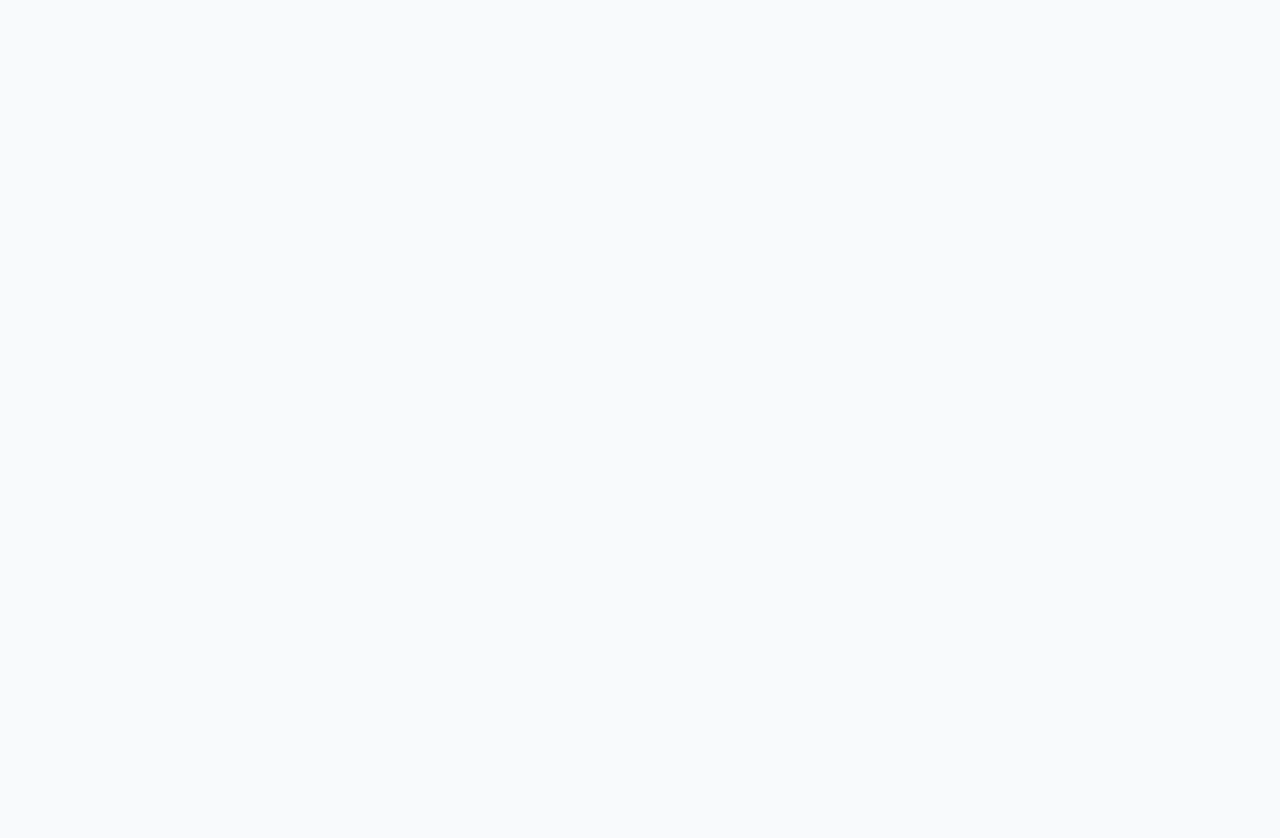
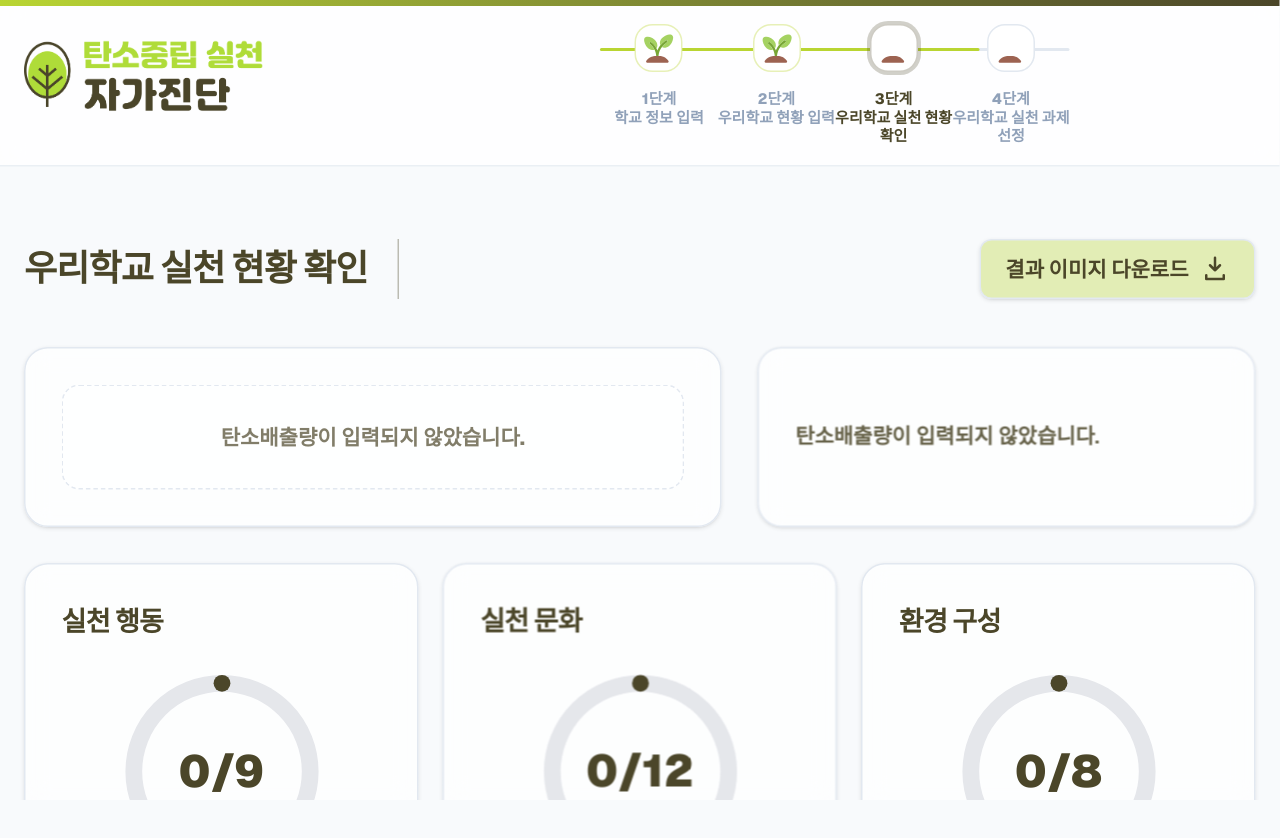
Before and after one commit to hi-math/green2, a Next.js app: page /3 in a window 1280 px wide. Before the commit this address had no page. Shown: the top 838 px of the page. Built offline with nearby package versions, Linux system fonts and the light colour scheme.

Commit message:
01160831

```diff
--- a/src/app/(main)/3/page.tsx
+++ b/src/app/(main)/3/page.tsx
@@ -1,3 +1,5 @@
+"use client";
+
 import { PageHeader } from "../../../components/PageHeader";
 import { Step3Overview } from "../../../components/Step3Overview";
 
--- a/src/components/Step3Overview.tsx
+++ b/src/components/Step3Overview.tsx
@@ -201,10 +201,11 @@ function SemiShareGauge({
       {/* 4개 영역 그리드 레이아웃 */}
       <div className="grid grid-cols-[28%_47%_25%] gap-2" style={{ height: `${cardHeight}px` }}>
         {/* 2영역: 총 탄소배출량 */}
-        <div className="h-full flex flex-col justify-center">
-          <div className="text-[10px] font-semibold text-[color:rgba(75,70,41,0.7)] text-left">
+        <div className="h-full flex flex-col pt-2">
+          <div className="text-base font-semibold text-[var(--brand-b)] text-left mb-3">
             총 탄소배출량
           </div>
+          <div className="flex-1 flex flex-col items-center justify-center">
             <div
               className="font-black text-[var(--brand-b)] text-center"
               style={{ fontSize: `${totalFontPx}px`, lineHeight: 1 }}
@@ -213,6 +214,7 @@ function SemiShareGauge({
             </div>
             <div className="text-[9px] font-semibold text-[color:rgba(75,70,41,0.6)] text-center">
               kgCO2eq
+            </div>
           </div>
         </div>
 
@@ -313,6 +315,7 @@ type Step1Snapshot = {
 };
 
 const STEP1_STORAGE_KEY = "carbonapp.step1";
+const STEP2_STORAGE_KEY = "carbonapp.step2";
 
 function loadStep1FromSession(): Step1Snapshot | null {
   try {
@@ -321,6 +324,16 @@ function loadStep1FromSession(): Step1Snapshot | null {
     return (JSON.parse(raw) as Step1Snapshot) ?? null;
   } catch {
     return null;
+  }
+}
+
+function loadStep2FromSession(): Record<string, boolean> {
+  try {
+    const raw = sessionStorage.getItem(STEP2_STORAGE_KEY);
+    if (!raw) return {};
+    return (JSON.parse(raw) as Record<string, boolean>) ?? {};
+  } catch {
+    return {};
   }
 }
 
@@ -371,6 +384,160 @@ function RecCard({
   );
 }
 
+// Step2의 모든 항목 정의 (Step2Cards.tsx와 동일)
+const STEP2_ALL_ITEMS = [
+  {
+    id: "daily-01",
+    label: "학교 탄소중립 실천 과제 선정 및 실천",
+    category: "실천 행동의 일상화",
+  },
+  { id: "daily-02", label: "학교 탄소 배출 데이터 정기적 공유", category: "실천 행동의 일상화" },
+  { id: "daily-03", label: "피크전력 시간대 확인 및 감축 관리", category: "실천 행동의 일상화" },
+  { id: "daily-04", label: "학교 차원 대기전력 차단 관리", category: "실천 행동의 일상화" },
+  { id: "daily-05", label: "디벗 충전 및 관리 기준 수립", category: "실천 행동의 일상화" },
+  { id: "daily-06", label: "공간별·시설별 조명 및 냉난방 규칙 마련", category: "실천 행동의 일상화" },
+  { id: "daily-07", label: "학교 차원 일회용품 사용 자제 약속", category: "실천 행동의 일상화" },
+  { id: "daily-08", label: "학교 차원 종이 인쇄물 사용 자제 약속", category: "실천 행동의 일상화" },
+  { id: "daily-09", label: "재활용을 위한 분리배출 규칙 준수", category: "실천 행동의 일상화" },
+  {
+    id: "culture-01",
+    label: "탄소중립 학생 교육 프로그램 · 프로젝트 운영",
+    category: "실천 문화 확산",
+  },
+  { id: "culture-02", label: "학생 기후행동 동아리 운영", category: "실천 문화 확산" },
+  { id: "culture-03", label: "교직원 탄소중립 연수 운영", category: "실천 문화 확산" },
+  { id: "culture-04", label: "교직원 학습공동체 운영", category: "실천 문화 확산" },
+  {
+    id: "culture-05",
+    label: "학부모 및 지역 연계 프로그램 · 프로젝트 운영",
+    category: "실천 문화 확산",
+  },
+  {
+    id: "culture-06",
+    label: "학교 차원 탄소저감 생활규칙 마련",
+    category: "실천 문화 확산",
+  },
+  { id: "culture-07", label: "학생 주도 나눔 장터 운영", category: "실천 문화 확산" },
+  { id: "culture-08", label: "교복 물려주기 상시 운영", category: "실천 문화 확산" },
+  { id: "culture-09", label: "정기 채식 급식의 날 운영", category: "실천 문화 확산" },
+  { id: "culture-10", label: "음식물 쓰레기 줄이기 프로그램 운영", category: "실천 문화 확산" },
+  { id: "culture-11", label: "지역 농산물 적극 활용", category: "실천 문화 확산" },
+  { id: "culture-12", label: "지역 푸드뱅크 활용", category: "실천 문화 확산" },
+  { id: "env-01", label: "교내 탄소 문해력 교육 공간 운영", category: "학교 환경 조성" },
+  { id: "env-02", label: "태양광 패널 설치 및 발전량 활용 교육 연계", category: "학교 환경 조성" },
+  {
+    id: "env-03",
+    label: "냉 · 난방 효율 향상을 위한 환경 개선 사업 추진",
+    category: "학교 환경 조성",
+  },
+  { id: "env-04", label: "단열 강화를 위한 창문 단열필름 등 간단한 시설 개선", category: "학교 환경 조성" },
+  { id: "env-05", label: "학교 텃밭 운영을 위한 빗물저금통 설치 및 활용", category: "학교 환경 조성" },
+  { id: "env-06", label: "절수형 화장실 설비 도입 또는 단계적 개선", category: "학교 환경 조성" },
+  {
+    id: "env-07",
+    label: "학교 숲, 텃밭을 활용한 생태 · 탄소중립 연계 교육 프로그램 운영",
+    category: "학교 환경 조성",
+  },
+  { id: "env-08", label: "분리배출장을 활용한 자원순환 교육 프로그램 운영", category: "학교 환경 조성" },
+];
+
+// 원형 진행 표시 카드 컴포넌트 (이미지 형식과 동일)
+function ActionProgressCard({
+  title,
+  selectedCount,
+  totalCount,
+  recommendedItems,
+}: {
+  title: string;
+  selectedCount: number;
+  totalCount: number;
+  recommendedItems: string[];
+}) {
+  const percentage = totalCount > 0 ? Math.round((selectedCount / totalCount) * 100) : 0;
+  const r = 42;
+  const c = 2 * Math.PI * r;
+  const clamped = Math.max(0, Math.min(100, percentage));
+  const dash = (clamped / 100) * c;
+
+  const allCompleted = selectedCount === totalCount && totalCount > 0;
+
+  // 0%: 갈색 (#4b4629 = rgb(75, 70, 41)), 100%: 연두색 (#b9d532 = rgb(185, 213, 50))
+  // 퍼센티지에 따라 RGB 값을 보간
+  const getProgressColor = (pct: number): string => {
+    const brown = { r: 75, g: 70, b: 41 };
+    const green = { r: 185, g: 213, b: 50 };
+    const ratio = pct / 100;
+    const r = Math.round(brown.r + (green.r - brown.r) * ratio);
+    const g = Math.round(brown.g + (green.g - brown.g) * ratio);
+    const b = Math.round(brown.b + (green.b - brown.b) * ratio);
+    return `rgb(${r}, ${g}, ${b})`;
+  };
+
+  const progressColor = getProgressColor(clamped);
+
+  return (
+    <div className="rounded-2xl border border-slate-200 bg-white/70 p-6 shadow-sm backdrop-blur">
+      <div className="mb-4">
+        <h3 className="text-lg font-black text-[var(--brand-b)] tracking-tight text-left">
+          {title}
+        </h3>
+      </div>
+      <div className="flex flex-col items-center justify-center">
+        {/* 원형 진행 표시 */}
+        <div className="relative h-[140px] w-[140px] mb-4">
+          <svg viewBox="0 0 100 100" className="h-full w-full">
+            <circle
+              cx="50"
+              cy="50"
+              r={r}
+              stroke="#E5E7EB"
+              strokeWidth="8"
+              fill="none"
+            />
+            <circle
+              cx="50"
+              cy="50"
+              r={r}
+              stroke={progressColor}
+              strokeWidth="8"
+              fill="none"
+              strokeLinecap="round"
+              strokeDasharray={`${dash} ${c - dash}`}
+              transform="rotate(-90 50 50)"
+            />
+          </svg>
+          <div className="absolute inset-0 flex flex-col items-center justify-center">
+            <div className="text-3xl font-black text-[var(--brand-b)] leading-none">
+              {selectedCount}/{totalCount}
+            </div>
+          </div>
+        </div>
+
+        {/* 추천과제 섹션 */}
+        <div className="w-full mt-4">
+          <div className="mb-3 inline-flex rounded-lg bg-[color:rgba(75,70,41,0.08)] px-3 py-1.5 text-sm font-extrabold text-[var(--brand-b)]">
+            추천과제
+          </div>
+          {allCompleted ? (
+            <div className="text-[12px] font-semibold text-[color:rgba(75,70,41,0.85)]">
+              모든 과제를 달성했습니다.
+            </div>
+          ) : recommendedItems.length > 0 ? (
+            <ul className="space-y-2 text-[12px] font-semibold text-[color:rgba(75,70,41,0.85)] pl-6">
+              {recommendedItems.map((item, idx) => (
+                <li key={idx} className="flex gap-2">
+                  <span className="mt-[6px] h-1.5 w-1.5 shrink-0 rounded-full bg-[color:rgba(75,70,41,0.35)]" />
+                  <span className="min-w-0">{item}</span>
+                </li>
+              ))}
+            </ul>
+          ) : null}
+        </div>
+      </div>
+    </div>
+  );
+}
+
 export function Step3Overview() {
   const [schoolName, setSchoolName] = useState<string>("");
   const [basicNums, setBasicNums] = useState<{
@@ -383,6 +550,7 @@ export function Step3Overview() {
     gas?: string;
     water?: string;
   } | null>(null);
+  const [step2Selections, setStep2Selections] = useState<Record<string, boolean>>({});
 
   useEffect(() => {
     const snap = loadStep1FromSession();
@@ -398,6 +566,7 @@ export function Step3Overview() {
       gas: e.gasWon ?? "",
       water: e.waterWon ?? "",
     });
+    setStep2Selections(loadStep2FromSession());
   }, []);
 
   const carbonStats = useMemo(() => {
@@ -487,17 +656,35 @@ export function Step3Overview() {
     return Math.round(savedKg / 6.6); // 소나무 그루 수
   }, [carbonStats, parts]);
 
+  // Step2 선택 상태 기반으로 카테고리별 실천행동 통계 계산
+  const categoryStats = useMemo(() => {
+    const dailyItems = STEP2_ALL_ITEMS.filter((item) => item.category === "실천 행동의 일상화");
+    const cultureItems = STEP2_ALL_ITEMS.filter((item) => item.category === "실천 문화 확산");
+    const envItems = STEP2_ALL_ITEMS.filter((item) => item.category === "학교 환경 조성");
+
+    const getCategoryStats = (items: typeof STEP2_ALL_ITEMS) => {
+      const selectedCount = items.filter((item) => step2Selections[item.id]).length;
+      const totalCount = items.length;
+      const unselectedItems = items
+        .filter((item) => !step2Selections[item.id])
+        .map((item) => item.label);
+      return { selectedCount, totalCount, recommendedItems: unselectedItems };
+    };
+
+    return {
+      daily: getCategoryStats(dailyItems),
+      culture: getCategoryStats(cultureItems),
+      env: getCategoryStats(envItems),
+    };
+  }, [step2Selections]);
+
   return (
     <div className="w-full space-y-6">
       {/* Two separate cards side by side */}
       <div className="grid grid-cols-[1.4fr_1fr] gap-6">
         {/* Left card: 탄소배출량 (넓게) */}
         <div className="rounded-2xl border border-slate-200 bg-white/70 shadow-sm backdrop-blur">
-          <div className="text-base font-extrabold text-[var(--brand-b)] px-6 pt-6">
-            2025년 {schoolName || "우리학교"} 탄소배출량
-          </div>
-
-          <div className="px-6 pb-6">
+          <div className="px-6 pt-6 pb-6">
             {carbonStats.kind === "value" ? (
               <SemiShareGauge
                 parts={parts}
@@ -531,33 +718,23 @@ export function Step3Overview() {
 
       {/* Bottom cards */}
       <div className="grid grid-cols-1 gap-4 lg:grid-cols-3">
-        <RecCard
+        <ActionProgressCard
           title="실천 행동"
-          pct={70}
-          items={[
-            "탄소배출 데이터 교내 구성원 공유",
-            "겨울철 피크전력 확인 및 감축 관리",
-            "디벗 충전 및 관리 기준 수립",
-            "장소·시설별 조명 및 냉난방 규칙 마련",
-          ]}
+          selectedCount={categoryStats.daily.selectedCount}
+          totalCount={categoryStats.daily.totalCount}
+          recommendedItems={categoryStats.daily.recommendedItems}
         />
-        <RecCard
+        <ActionProgressCard
           title="실천 문화"
-          pct={75}
-          items={[
-            "나눔장터 운영",
-            "교복 물려주기 상시 운영",
-            "지역농산물 적극 활용",
-          ]}
+          selectedCount={categoryStats.culture.selectedCount}
+          totalCount={categoryStats.culture.totalCount}
+          recommendedItems={categoryStats.culture.recommendedItems}
         />
-        <RecCard
+        <ActionProgressCard
           title="환경 구성"
-          pct={77}
-          items={[
-            "창문단열필름 부착",
-            "빗물저금통 설치",
-            "태양광발전시설 관련 교육 프로그램 운영",
-          ]}
+          selectedCount={categoryStats.env.selectedCount}
+          totalCount={categoryStats.env.totalCount}
+          recommendedItems={categoryStats.env.recommendedItems}
         />
       </div>
     </div>
```
Also changed, not shown: src/app/(main)/layout.tsx (+5 -18 lines), 2 other files (tests, documents, lock files or other folders). Lines whose indentation alone changed are shown as unchanged.
